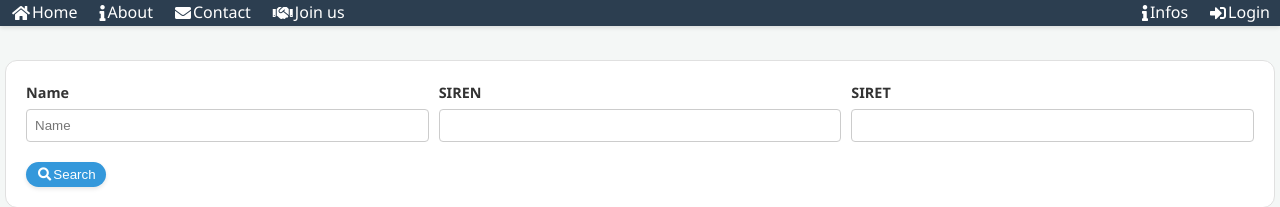
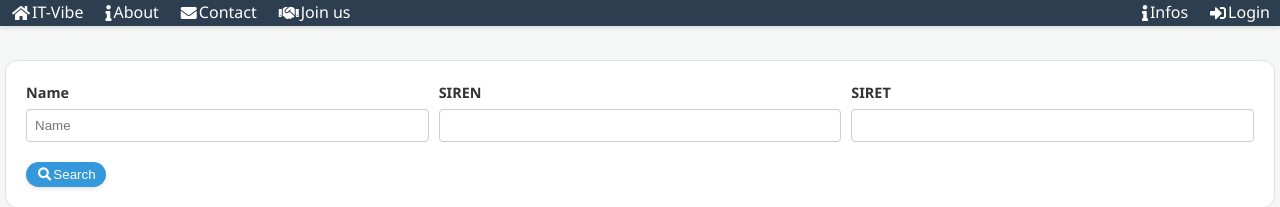
Before and after one commit to sema4-conseil/it-vibe, a Vue app in the folder it-vibe-fe/: page / in a window 1280 px wide. Shown: the top 207 px of the page. Built offline with nearby package versions, Linux system fonts and the light colour scheme; no server answers.

Commit message:
Issue #129: Detec changes on s3 objects.
- In terraform/front/s3 objects add etag with file hash to keep the hash of the file.
- add try in the calculation of the hash to keep the destroy working if the file does not exist.
- Add envirement (ENV)

```diff
--- a/it-vibe-fe/src/App.vue
+++ b/it-vibe-fe/src/App.vue
@@ -5,7 +5,7 @@
         <!-- Left-aligned items -->
         <li>
           <a href="/"
-            ><span><i class="fa fa-home"></i>Home</span></a
+            ><span><i class="fa fa-home"></i>IT-Vibe</span></a
           >
         </li>
         <li>
```
Also changed, not shown: 1 other file (tests, documents, lock files or other folders).
